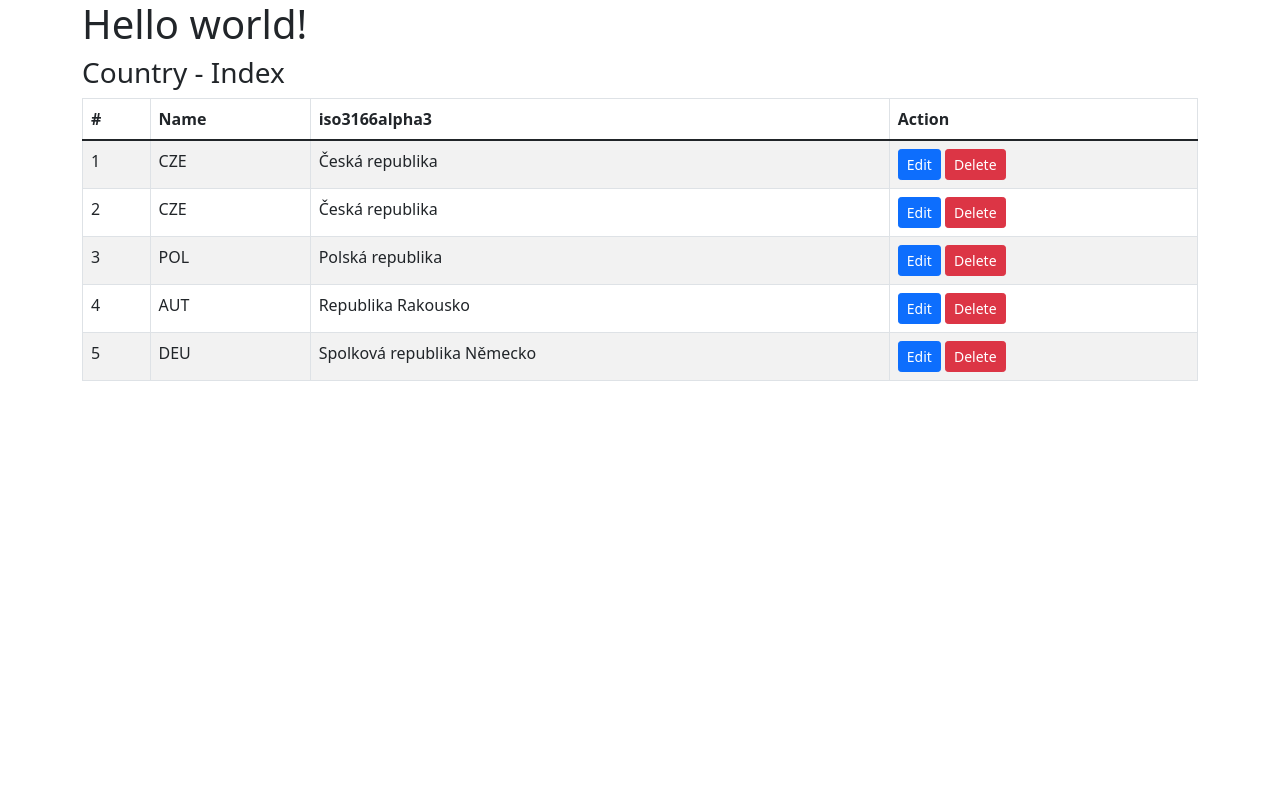
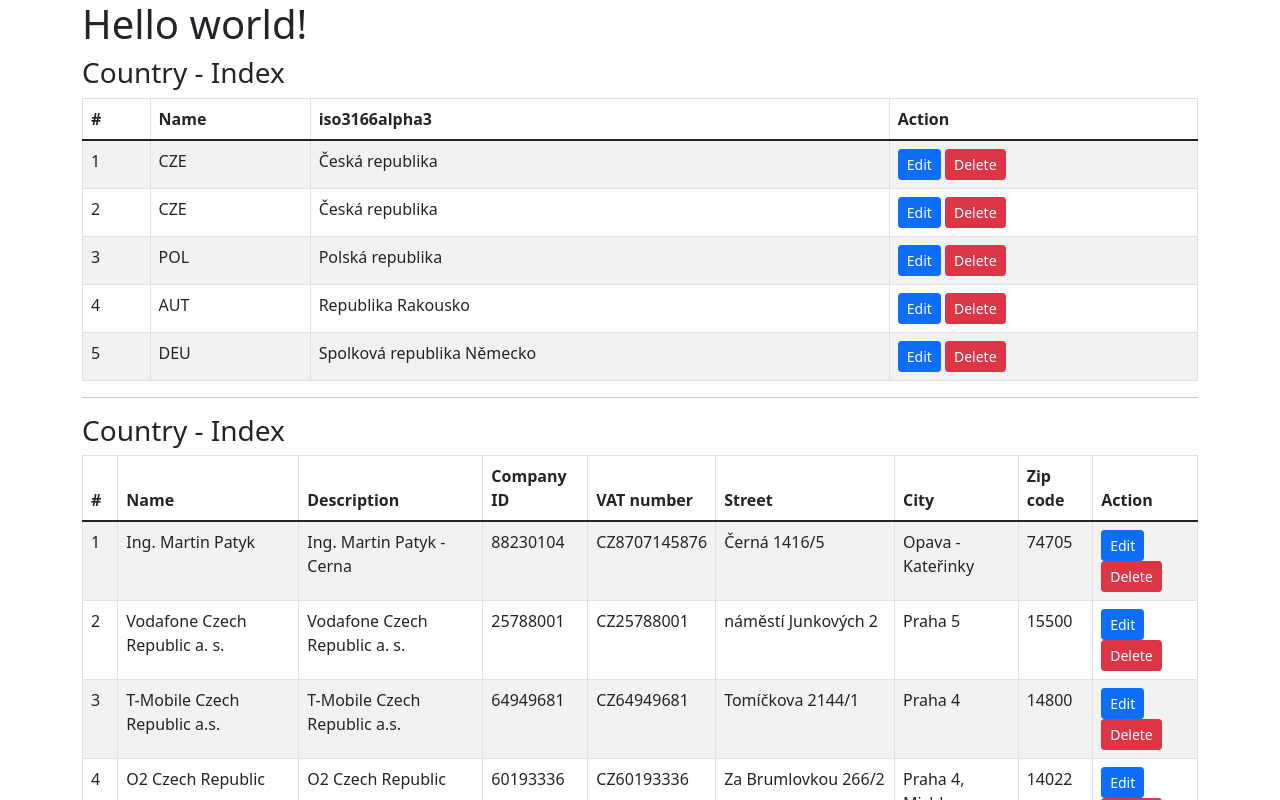
Before and after one commit to patykmar/ts-invoice_system_fe, a React (Create React App) app: page / in a window 1280 px wide. Shown: the top 800 px of the page. Built offline with nearby package versions, Linux system fonts and the light colour scheme.

Commit message:
show CompanyIndex component

```diff
--- a/src/components/App.tsx
+++ b/src/components/App.tsx
@@ -1,4 +1,5 @@
 import React from 'react';
+import CompanyIndex from './company/CompanyIndex';
 import CountryIndex from './country/CountryIndex';
 
 export default class App extends React.Component<any, any> {
@@ -7,6 +8,8 @@ export default class App extends React.Component<any, any> {
             <div>
                 <h1>Hello world!</h1>
                 <CountryIndex/>
+                <hr />
+                <CompanyIndex/>
             </div>
         );
     }
```
